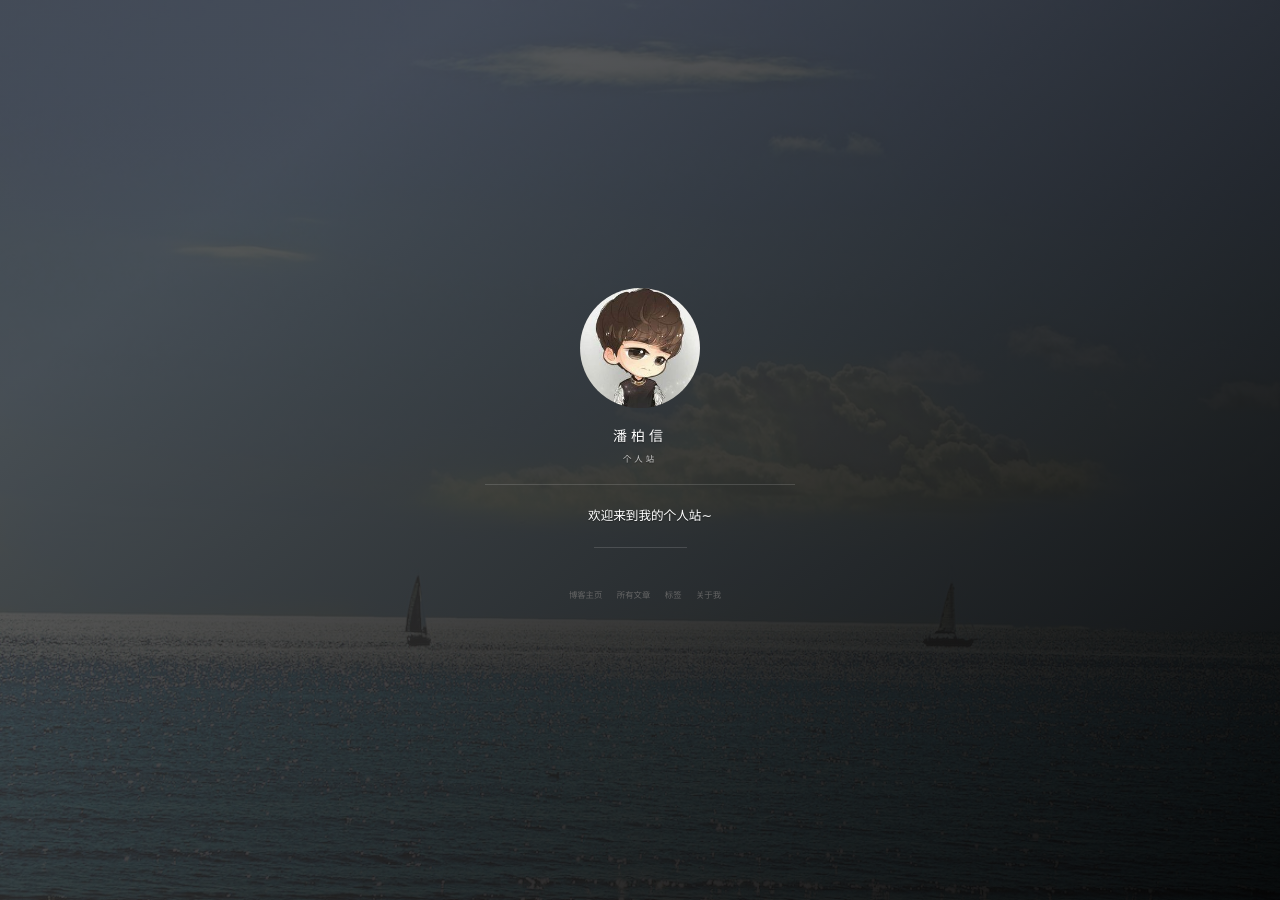
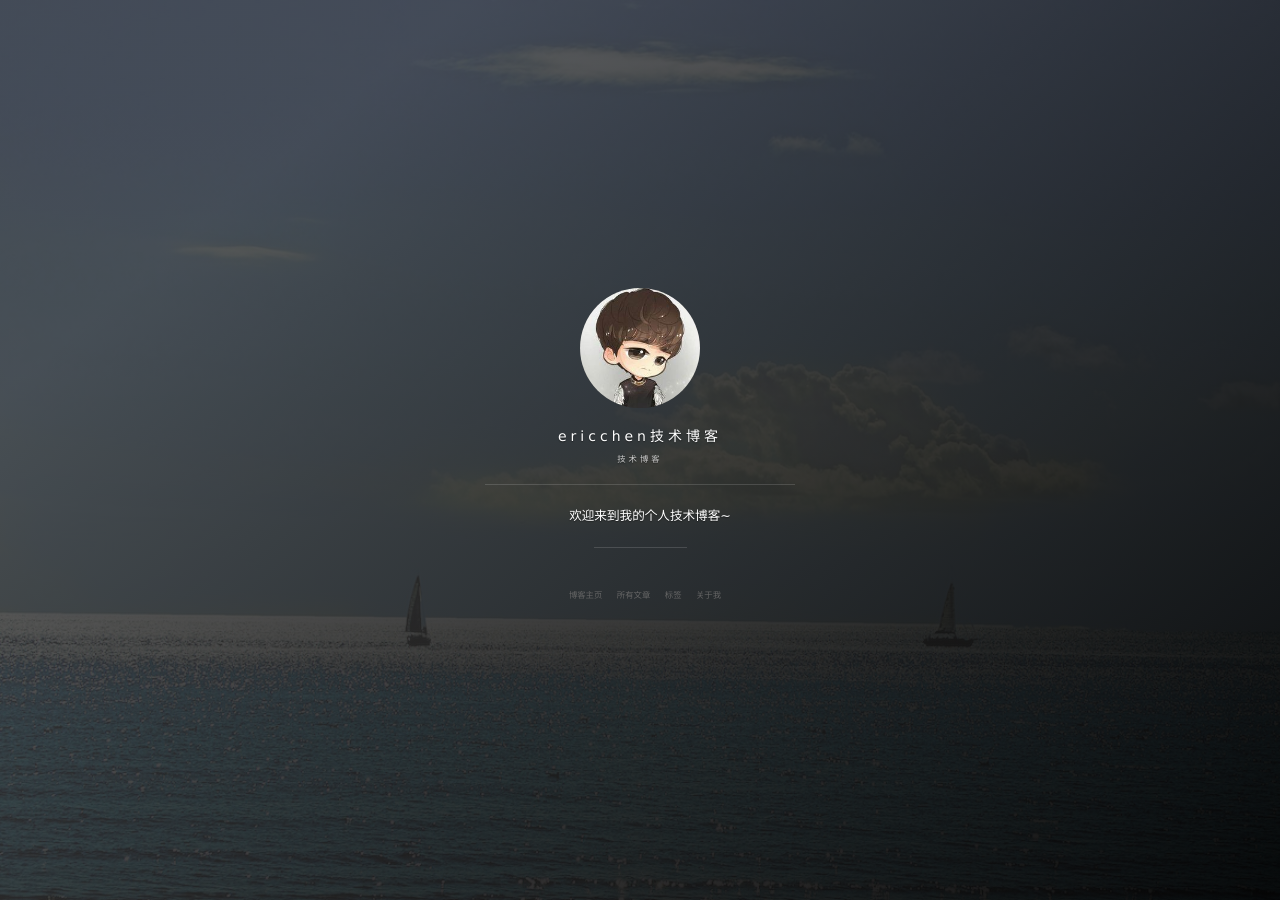
Before and after one commit to chenweijieNo1/chenweijie.github.io, a Jekyll site: the page built from index.html, in a window 1280 px wide. Built offline with Jekyll 4.4.1, drawn with Linux system fonts in a browser that asks for light colours; nearby versions of some CDN libraries; the list of posts is cut into pages by our own code; comment, search, counter and statistics services are not loaded; grey boxes are pictures that could not be loaded.

Commit message:
添加博客风格

```diff
--- a/CNAME
+++ b/CNAME
@@ -1 +1 @@
-baixin.io
+www.ericchen.io
--- a/_config.yml
+++ b/_config.yml
@@ -1,35 +1,35 @@
 # Basic
-title: 潘柏信
-subtitle: 个人站
-description: 欢迎来到我的个人站~
+title: ericchen技术博客
+subtitle: 技术博客
+description: 欢迎来到我的个人技术博客~
 # 头像里面的标题
-avatarTitle: leopardpan
+avatarTitle: ericchen
 # 头像里面的描述
-avatarDesc: iOS / 机器学习
-url: "http://baixin.io"
+avatarDesc: Android技术学习
+url: "http://www.ericchen.io"
 
 # Comment
 comment:
-    disqus: leopard
+    disqus: ericchen
     # uyan: 2143225  # 有言id,登录有言官网申请
 
 # Social
-social:
-    weibo: 5366874726
-    github: leopardpan
+#social:
+    #weibo: 5366874726
+    #github: leopardpan
     # twitter:
-    mail: leopardpan@icloud.com
+   # mail: leopardpan@icloud.com
 
 # 百度统计
 # 使用博客模板请去掉或者更换 id
-baidu:
-    id: 8ba1c6be0953b6f9c2ba38e57f615421
+#baidu:
+   # id: 8ba1c6be0953b6f9c2ba38e57f615421
 
 # Google Analytics
 # 使用博客模板请去掉或者更换 id
-ga:
-    id: UA-84134159-3
-    host: auto
+#ga:
+   # id: UA-84134159-3
+   # host: auto
 
 
 # 《----------------- 上面的信息修改成你自己的 ---------------------------》
```
